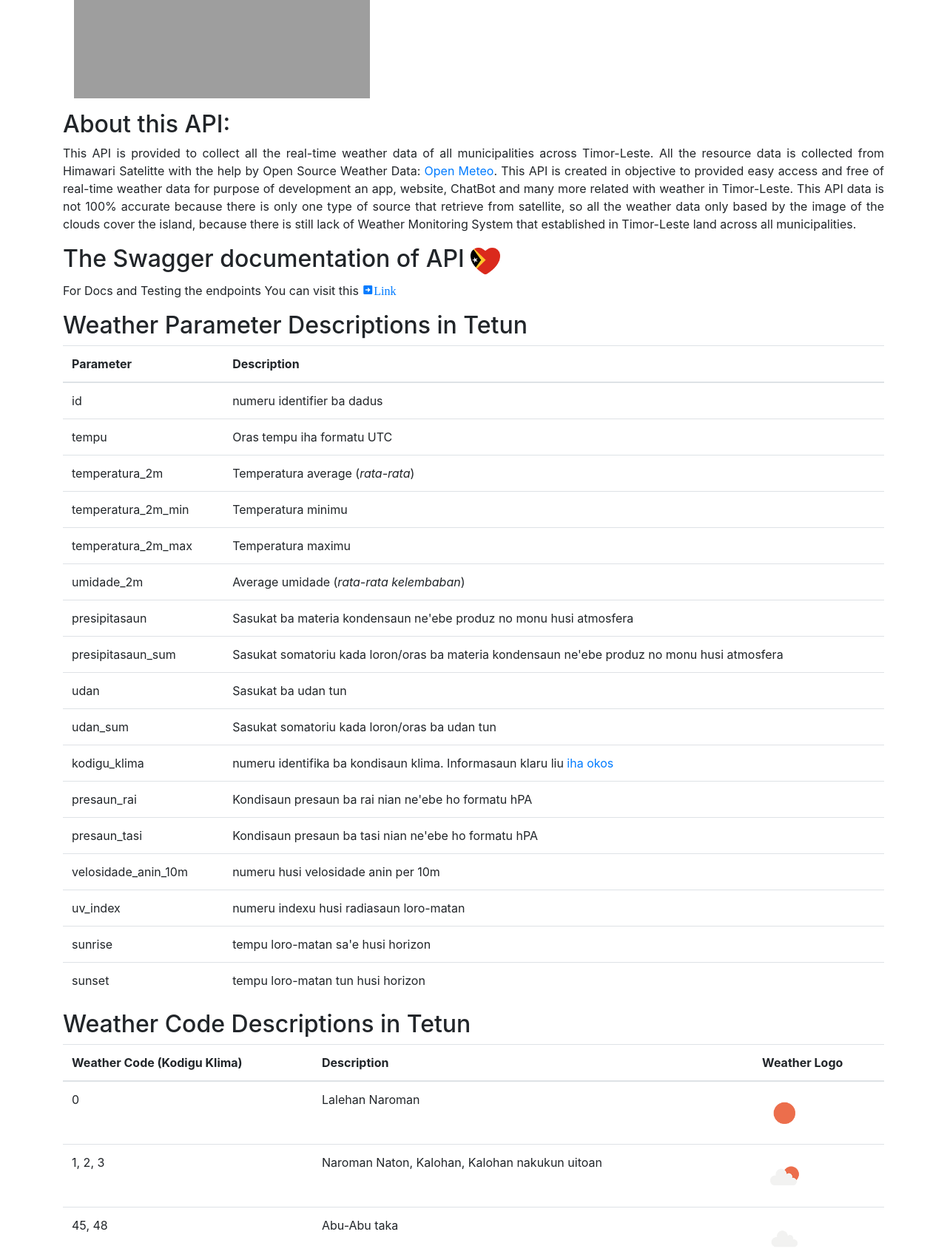
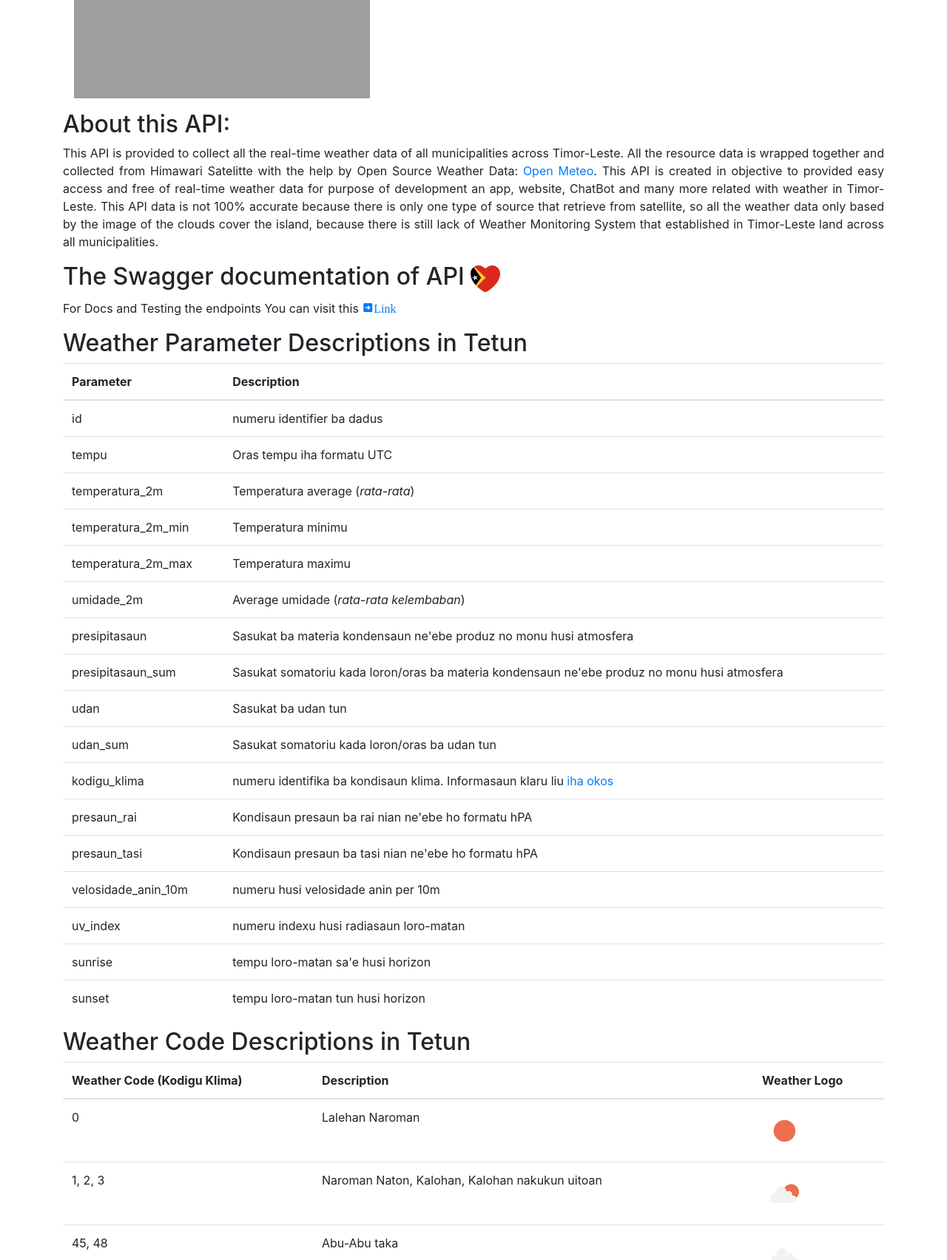
Before and after one commit to Frederico27/weather-api-timor-leste, a Laravel app: page / in a window 1280 px wide. Shown: the part 239-1943 px from the top of the page at 74% size. Run offline with Laravel 10, Linux system fonts and the light colour scheme; settings files or empty folders that the repository lacks are supplied; some libraries are stand-ins or nearby versions; grey boxes are pictures that could not be loaded.

Commit message:
fix about api

```diff
--- a/resources/views/welcome.blade.php
+++ b/resources/views/welcome.blade.php
@@ -25,7 +25,7 @@
           </div>
 
           <h2>About this API:</h2>
-          <p class="text-justify">This API is provided to collect all the real-time weather data of all municipalities across Timor-Leste. All the resource data is collected from Himawari Satelitte with the help by Open Source Weather Data: <a href="https://github.com/open-meteo/open-meteo">Open Meteo</a>. This API is created in objective to provided easy access and free of real-time weather data for purpose of development an app, website, ChatBot and many more related with weather in Timor-Leste.
+          <p class="text-justify">This API is provided to collect all the real-time weather data of all municipalities across Timor-Leste. All the resource data is wrapped together and collected from Himawari Satelitte with the help by Open Source Weather Data: <a href="https://github.com/open-meteo/open-meteo">Open Meteo</a>. This API is created in objective to provided easy access and free of real-time weather data for purpose of development an app, website, ChatBot and many more related with weather in Timor-Leste.
             This API data is not 100% accurate because there is only one type of source that retrieve from satellite, so all the weather data only based by the image of the clouds cover the island, because there is still lack of Weather Monitoring System that established in Timor-Leste land across all municipalities.
         </p>
 
```
